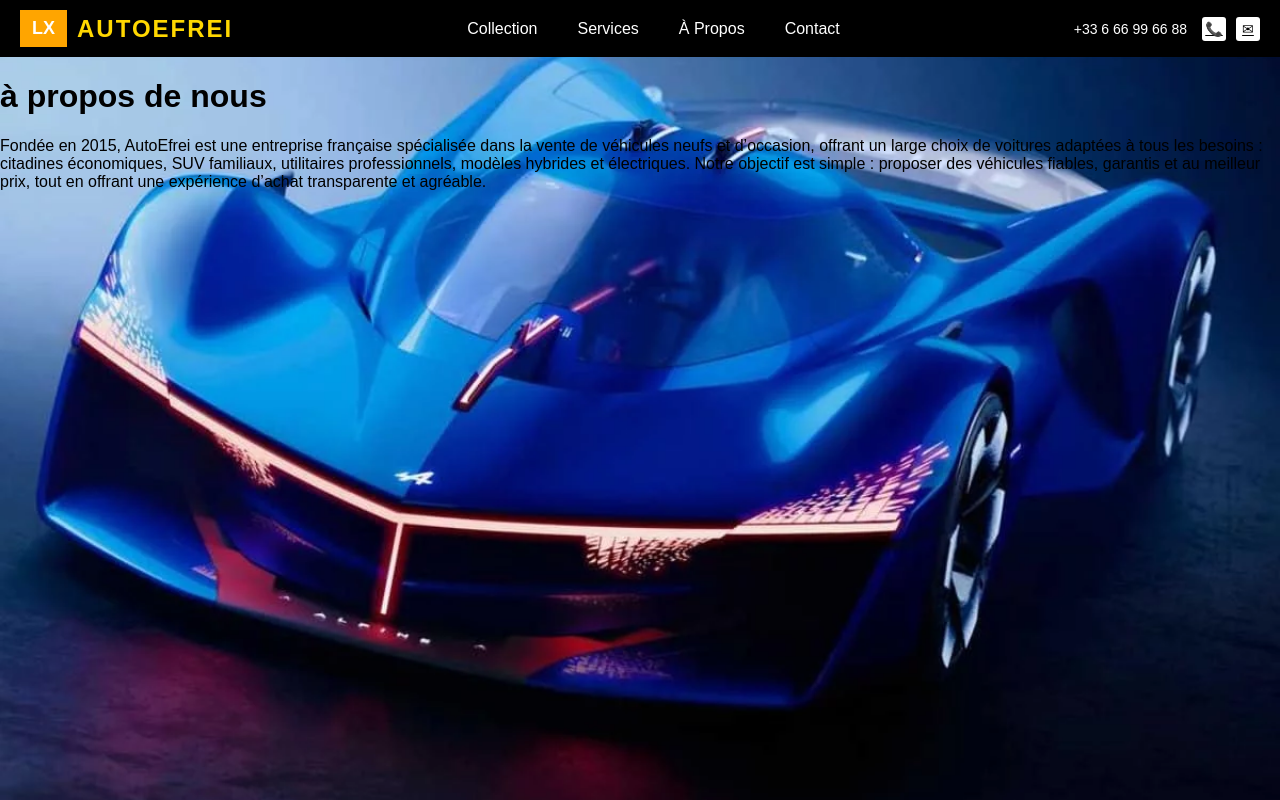
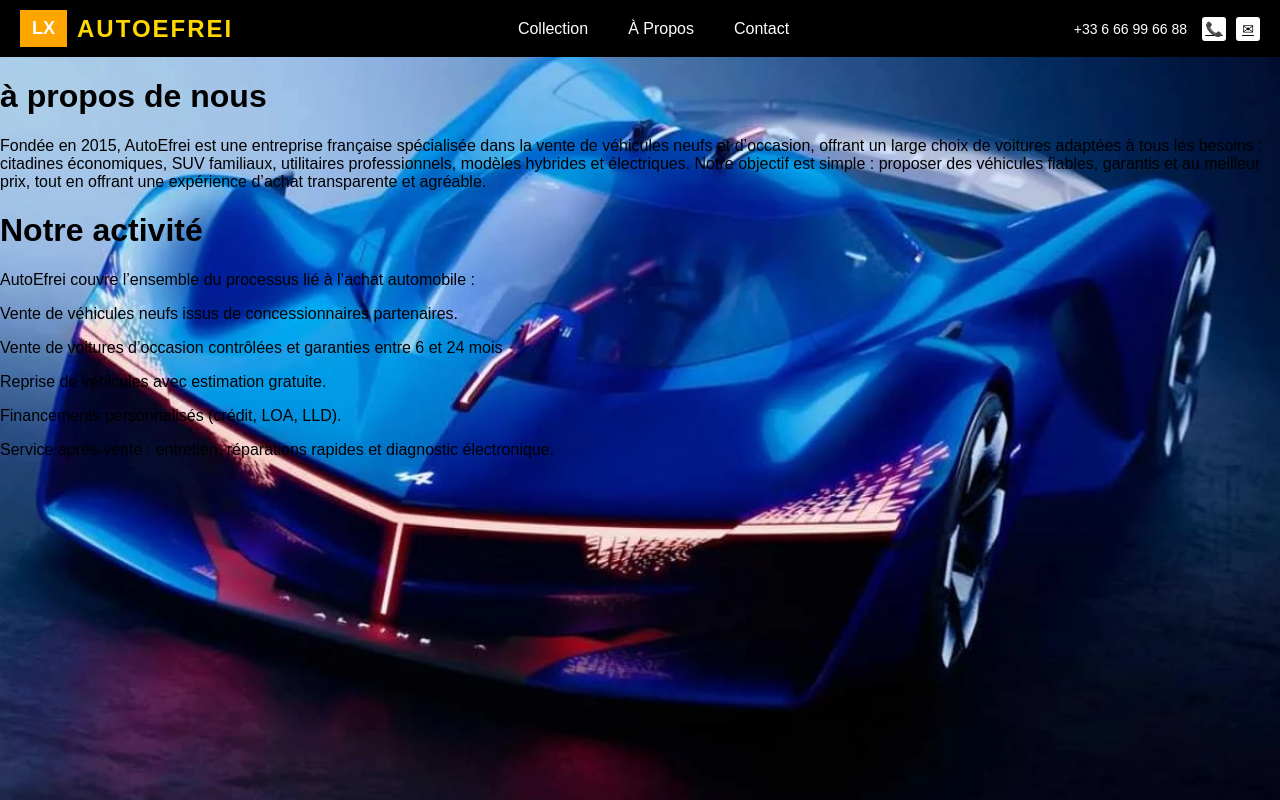
Before and after one commit to mifoy/efrei_XX_projdev, a plain HTML site: page projet/propos.html in a window 1280 px wide. Drawn offline with Linux system fonts and the light colour scheme; files whose address does not match are found by name.

Commit message:
Update propos.html

```diff
--- a/projet/propos.html
+++ b/projet/propos.html
@@ -15,8 +15,7 @@
 
         <nav>
             <ul class="nav-menu">
-                <li><a href="/collection.html">Collection</a></li>
-                <li><a href="#">Services</a></li>
+                <li><a href="#">Collection</a></li>
                 <li><a href="#">À Propos</a></li>
                 <li><a href="#">Contact</a></li>
             </ul>
@@ -35,5 +34,12 @@
     d’occasion, offrant un large choix de voitures adaptées à tous les besoins : citadines économiques, SUV
     familiaux, utilitaires professionnels, modèles hybrides et électriques. Notre objectif est simple : proposer des
     véhicules fiables, garantis et au meilleur prix, tout en offrant une expérience d’achat transparente et agréable.</p>
+<h1>Notre activité</h1>
+<p>AutoEfrei couvre l’ensemble du processus lié à l’achat automobile :</p>
+<p>Vente de véhicules neufs issus de concessionnaires partenaires.</p>
+<p>Vente de voitures d’occasion contrôlées et garanties entre 6 et 24 mois</p>
+<p>Reprise de véhicules avec estimation gratuite.</p>
+<p>Financements personnalisés (crédit, LOA, LLD).</p>
+<p>Service après-vente : entretien, réparations rapides et diagnostic électronique.</p>
 </body>
 </html>
```
